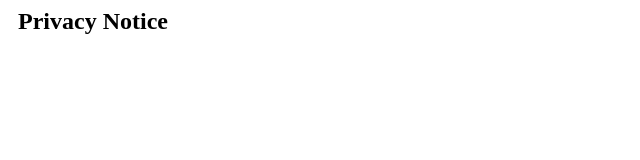
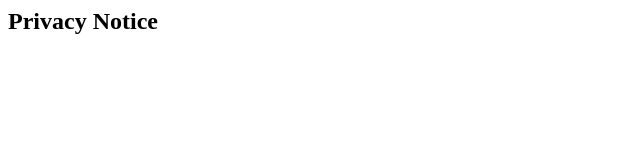
Before and after one commit to robertapengelly92/robertapengelly92.github.io, a plain HTML site: page llythrennau_privacy_policy.html in a window 1280 px wide. Shown: the full height of the page, 0-640 px from the left. Drawn offline with Linux system fonts and the light colour scheme.

Commit message:
Update llythrennau_privacy_policy.html

```diff
--- a/llythrennau_privacy_policy.html
+++ b/llythrennau_privacy_policy.html
@@ -5,6 +5,6 @@
         <title>Llythrennau Privacy Policy</title>
     </head>
     <body>
-        <h2 style="margin: auto 10px">Privacy Notice</h2>
+        <h2 style="margin: 0px auto;">Privacy Notice</h2>
     </body>
 </html>
```
